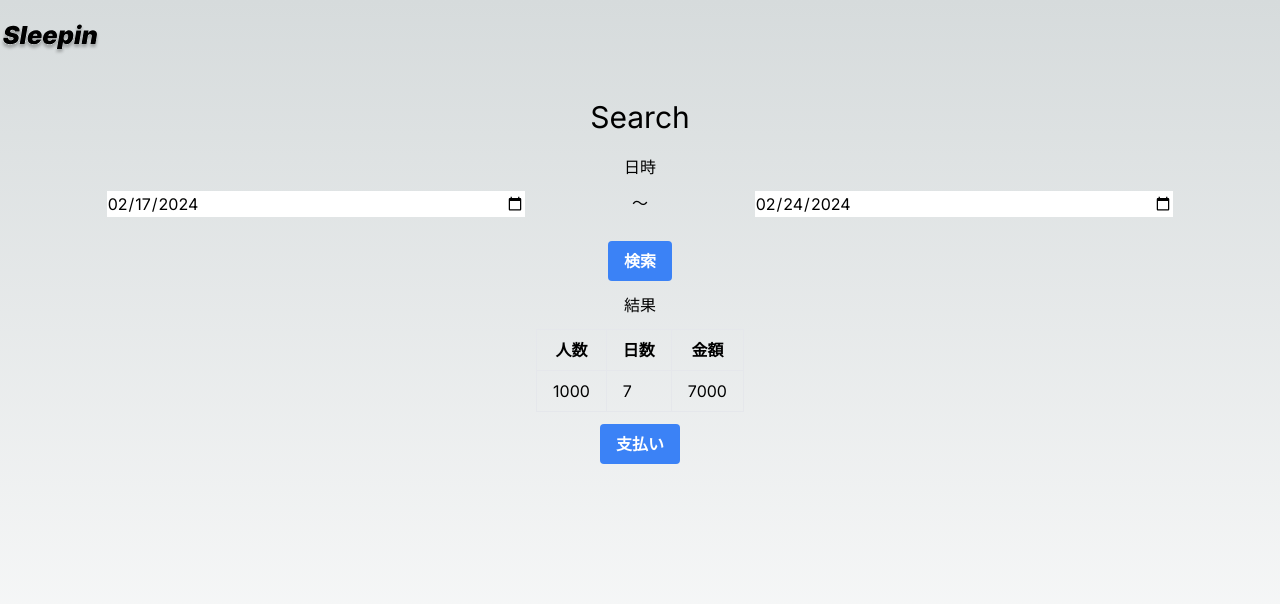
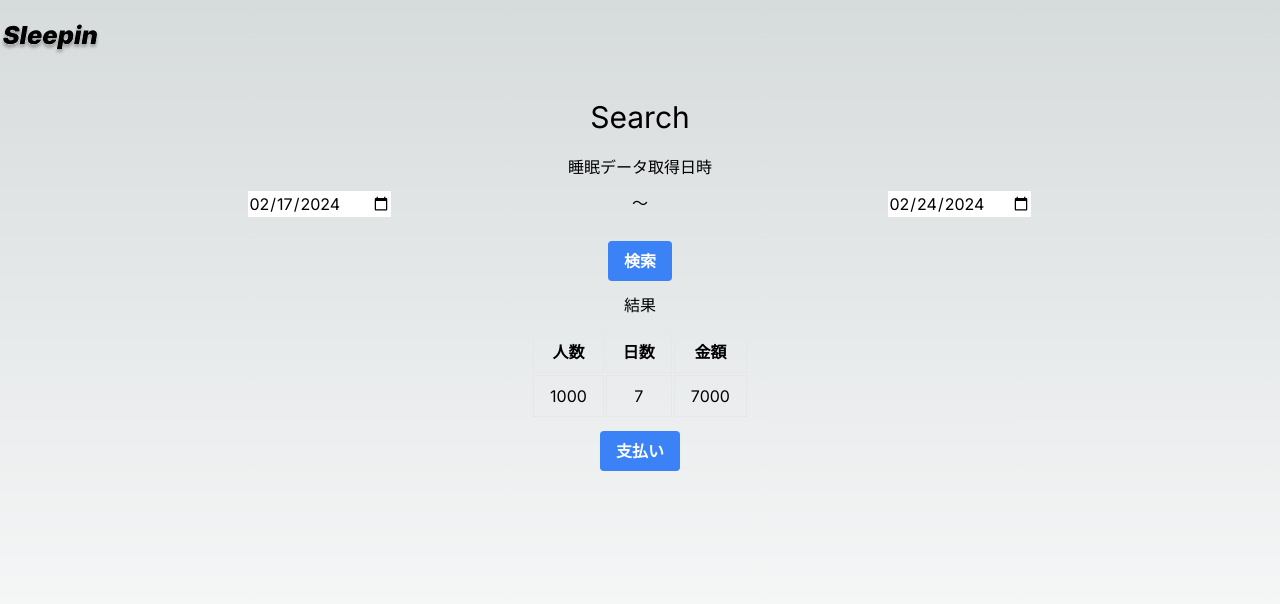
Before and after one commit to haruom/qbrane-web, a Next.js app: page /lab/search in a window 1280 px wide. Both pictures are taken after a click on the button "検索". Shown: the top 604 px of the page. Built offline with nearby package versions, Linux system fonts and the light colour scheme.

Commit message:
update: mizutani sensei check

```diff
--- a/src/app/lab/search/page.tsx
+++ b/src/app/lab/search/page.tsx
@@ -58,11 +58,11 @@ export default function Page() {
         <img src="/Sleepin.svg" alt="sleepin" width={100} height={100} />
       </a>
       <h1 className="text-3xl text-center m-5">Search</h1>
-      <p className="text-center m-3">日時</p>
+      <p className="text-center m-3">睡眠データ取得日時</p>
       <div className="flex justify-center m-3">
-        <input type="date" className="w-1/3 mx-auto" value={startDate} onChange={e => setStartDate(e.target.value)}/>
-        <span className="mx-3">〜</span>
-        <input type="date" className="w-1/3 mx-auto" value={endDate} onChange={e => setEndDate(e.target.value)}/>
+        <input type="date" className="w-3/7 mx-auto" value={startDate} onChange={e => setStartDate(e.target.value)}/>
+        <span className="mx-1">〜</span>
+        <input type="date" className="w-3/7 mx-auto" value={endDate} onChange={e => setEndDate(e.target.value)}/>
       </div>
       <div className="flex justify-center m-3">
         {aleart && <p className="text-red-500">{aleart}</p>}
@@ -75,7 +75,7 @@ export default function Page() {
         <>
           <p className="text-center m-3">結果</p>
           <div className="flex justify-center m-3">
-            <table className="table-auto">
+            <table className="table-auto border-separate">
               <thead>
                 <tr>
                   <th className="border px-4 py-2">人数</th>
@@ -85,9 +85,9 @@ export default function Page() {
               </thead>
               <tbody>
                 <tr>
-                  <td className="border px-4 py-2">1000</td>
-                  <td className="border px-4 py-2">{days}</td>
-                  <td className="border px-4 py-2">{amount}</td>
+                  <td className="border px-4 py-2 text-center">1000</td>
+                  <td className="border px-4 py-2 text-center">{days}</td>
+                  <td className="border px-4 py-2 text-center">{amount}</td>
                 </tr>
               </tbody>
             </table>
```
